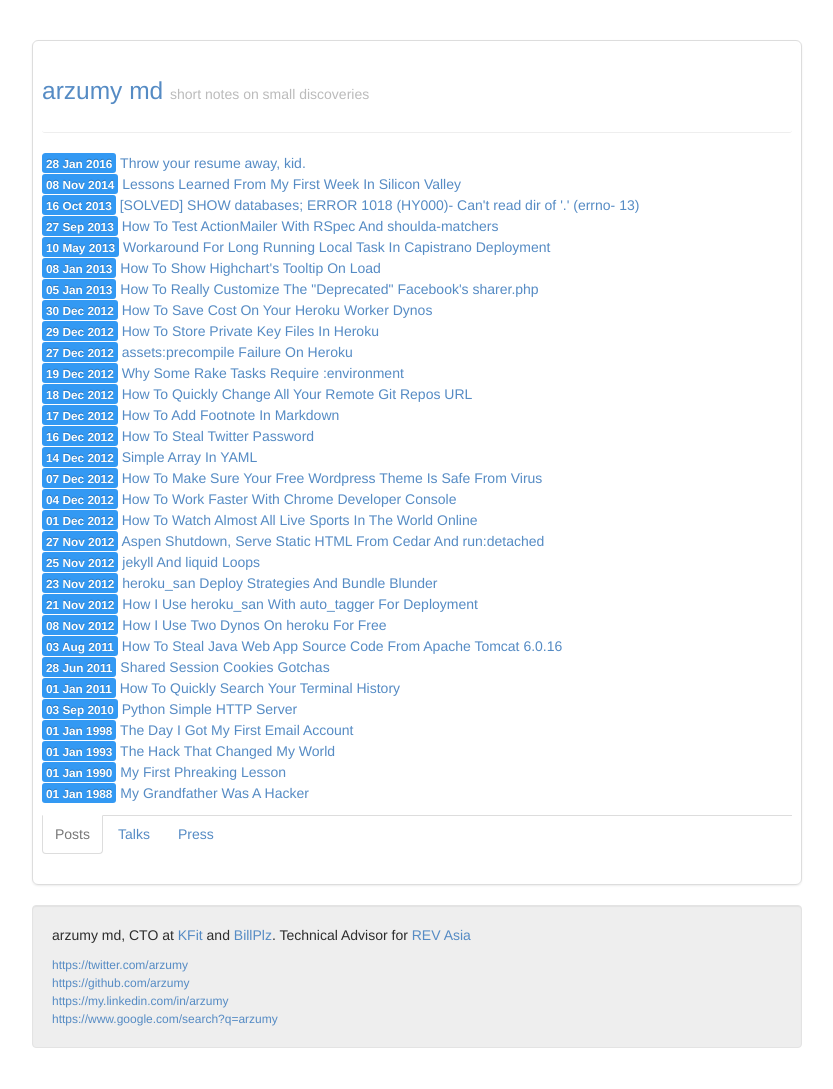
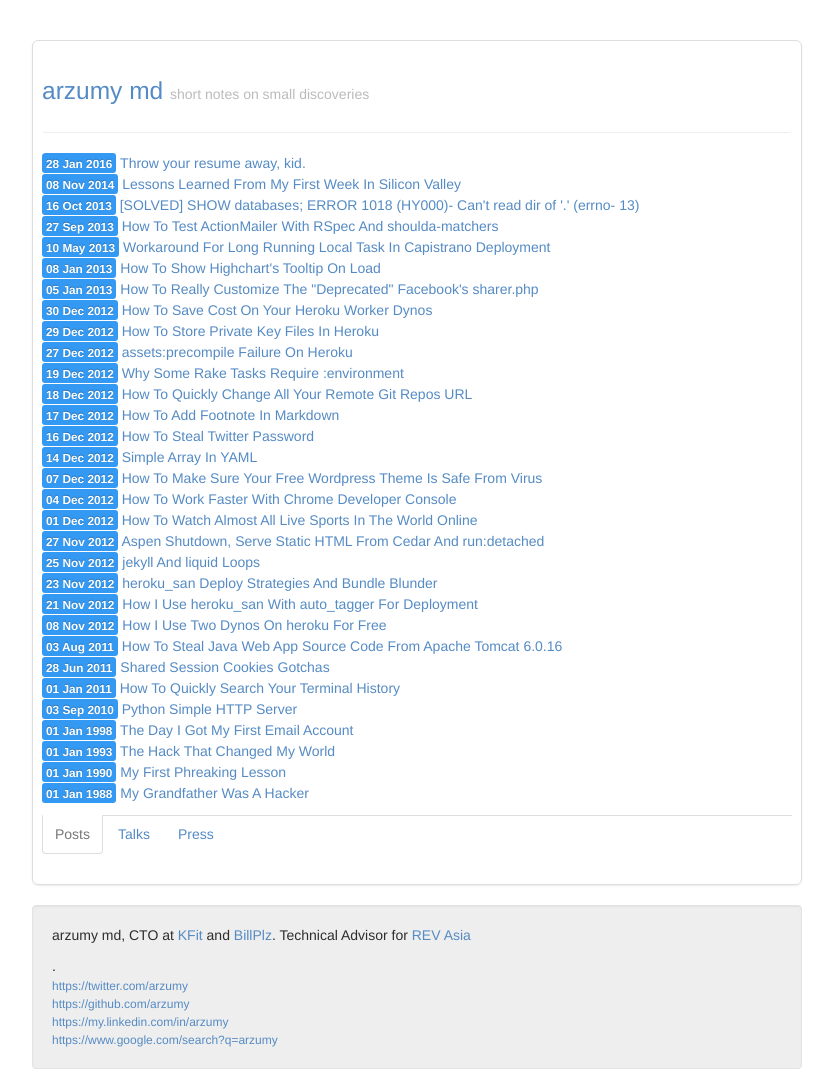
Before and after one commit to arzumy/arzumy.github.com, a Jekyll site: the page built from index.html, in a window 1280 px wide. Shown: the whole page, without its empty margins (223-1056 px from the left). Built offline with Jekyll 4.4.1, drawn with Linux system fonts in a browser that asks for light colours; nearby versions of some CDN libraries; some web fonts are replaced; Markdown is read by kramdown in place of the engine named in the settings; before the commit the page ends 1068 px from its top, so only the background shows below that.

```diff
--- a/_includes/footer.html
+++ b/_includes/footer.html
@@ -1,7 +1,7 @@
 <div class="row-fluid">
 	<div class="span8 offset2">
 		<div class="well">
-			<p>arzumy md, CTO at <a href="https://kfit.com">KFit</a> and <a href="https://billplz.com">BillPlz</a>. Technical Advisor for <a href="http://revasia.com">REV Asia</a></p>
+			<p>arzumy md, CTO at <a href="https://kfit.com">KFit</a> and <a href="https://billplz.com">BillPlz</a>. Technical Advisor for <a href="http://revasia.com">REV Asia</a></p>.
 			<div class="newfooter">
 			<a href="https://twitter.com/arzumy">https://twitter.com/arzumy</a>
 			<br />
```
